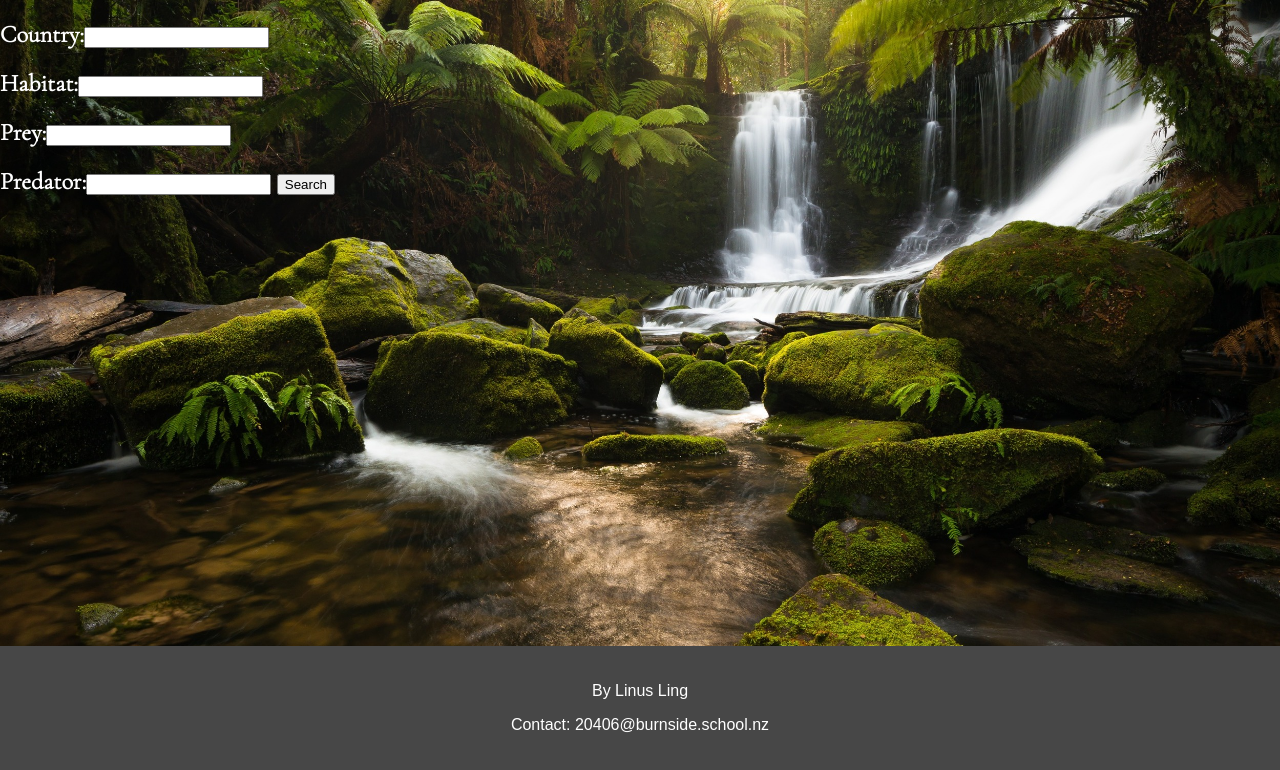
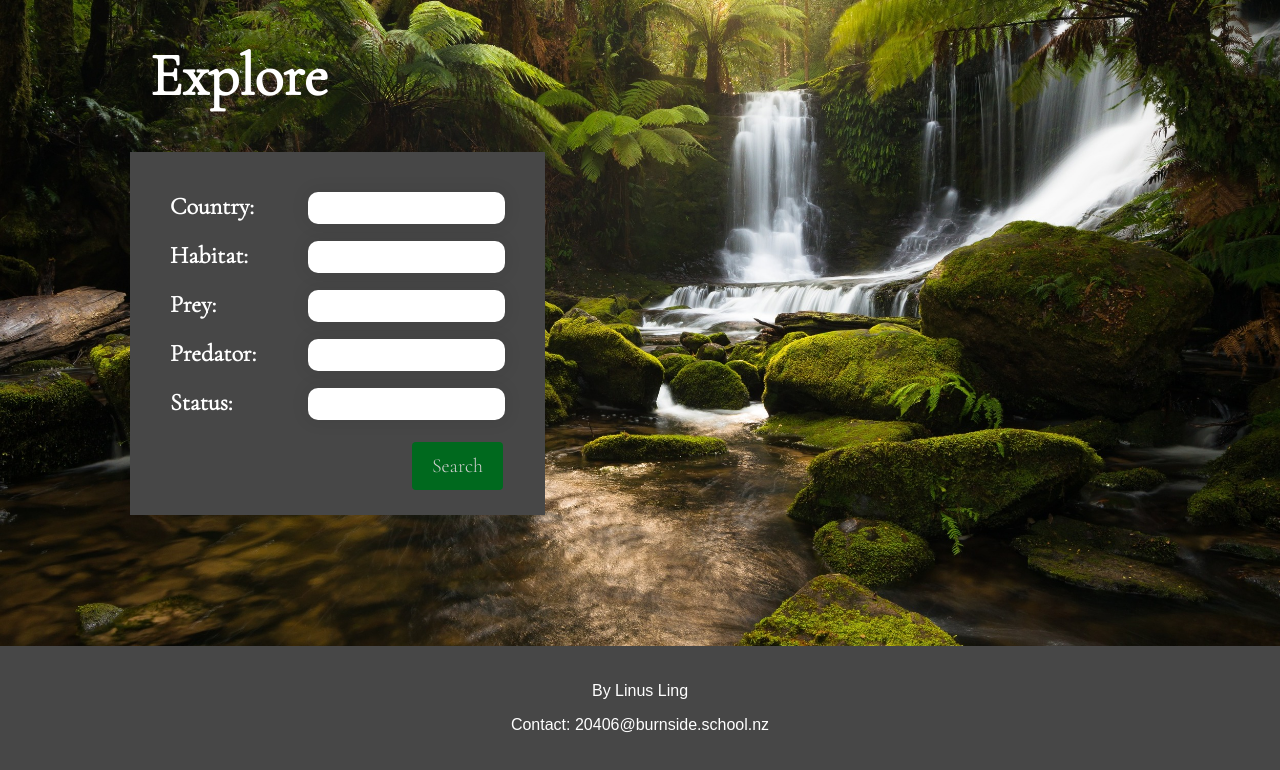
Before and after one commit to protrooper/Linuses-12DTP-project, a Flask app: page /explore in a window 1280 px wide. Shown: the part 30-800 px from the top of the page. Run offline with Flask 3, Linux system fonts and the light colour scheme; data comes from the database, SQL or seed files in the repository.

Commit message:
finished css for explore & insert pages. Insert page now has another search input for status.

```diff
--- a/routes.py
+++ b/routes.py
@@ -85,15 +85,16 @@ def insert_into(data, frogName, tableName, jointTable, id, cur):
 
 
 # searches database for frogs which match the searched criteria, takes parameters from form.
-def search_frogs(country, location, prey, predator):
+def search_frogs(country, location, prey, predator, status):
     conn = sqlite3.connect('frog.db')
     cur = conn.cursor()
 
     cur.execute('''SELECT * FROM frogs WHERE id IN (SELECT fid FROM FrogCountry WHERE cid IN (SELECT id FROM country WHERE name LIKE ?))
         AND id IN (SELECT fid FROM FrogHabitat WHERE hid IN (SELECT id FROM habitat WHERE name LIKE?))
         AND id IN (SELECT fid FROM FrogPrey WHERE pid IN (SELECT id FROM prey WHERE name LIKE?))
-        AND id IN (SELECT fid FROM FrogPredator WHERE pid IN (SELECT id FROM predator WHERE name LIKE?))''',
-        ('%'+ country+'%', '%'+ location+'%', '%'+ prey+'%', '%'+ predator+'%'))
+        AND id IN (SELECT fid FROM FrogPredator WHERE pid IN (SELECT id FROM predator WHERE name LIKE?))
+        AND id IN (SELECT id FROM frogs WHERE status IN(SELECT id FROM statuses WHERE name LIKE?))''',
+        ('%'+ country+'%', '%'+ location+'%', '%'+ prey+'%', '%'+ predator+'%', '%'+status+'%'))
 
     results = cur.fetchall()
     conn.close()
@@ -135,7 +136,7 @@ def explore():
     if request.method == "POST":
         data = dict(request.form)
 
-        results = search_frogs(data['search'], data['habitat'], data['prey'], data['predator'])
+        results = search_frogs(data['country'], data['habitat'], data['prey'], data['predator'], data['statuses'])
         sortedResults = sorted(results, key=lambda frog: frog[1])  # sorts results in alphabetical order, based on name
 
         return render_template("search.html", title="search results", frogs=sortedResults)
@@ -145,11 +146,12 @@ def explore():
         queries = [['SELECT * FROM country'],
                    ['SELECT * FROM habitat'],
                    ['SELECT * FROM prey'],
-                   ['SELECT * FROM predator']]
-        fetchall = [True, True, True, True]
-        countries, habitats, preys, predators = fetch_data(queries, fetchall)
+                   ['SELECT * FROM predator'],
+                   ['SELECT * FROM statuses']]
+        fetchall = [True, True, True, True, True]
+        countries, habitats, preys, predators, statuses = fetch_data(queries, fetchall)
 
-        return render_template("explore.html", title="Explore", results=sortedResults, countries=countries, habitats=habitats, preys=preys, predators=predators)
+        return render_template("explore.html", title="Explore", results=sortedResults, countries=countries, habitats=habitats, preys=preys, predators=predators, statuses=statuses)
 
 
 @app.route('/all_frogs')
--- a/static/css/style.css
+++ b/static/css/style.css
@@ -19,7 +19,9 @@ body {
 }
 
 
-
+h1 {
+    font-size: 80px;
+}
 
 
 /**NAV BAR
@@ -138,7 +140,7 @@ nav a:hover::before {
     padding-left: 30px;
     margin: 0;
     text-align: left;
-    font-size: 60px;
+    font-size: 80px;
     color: white;
 }
 
@@ -321,7 +323,7 @@ nav a:hover::before {
 
 
 
-/**frog pag
+/**frog page
 -------------------------------------------------------------------------**/
 
 .info_container {
@@ -385,3 +387,60 @@ nav a:hover::before {
     grid-column: span 2;
     background-color: #474747;
 }
+
+
+/**EXPLORE PAGE
+-------------------------------------------------------------------**/
+
+.explore {
+    font-size: 60px;
+    padding: 40px 20px 0;
+    margin: 0 130px;
+    float: left;
+}
+
+input[type=submit] {
+    font-family: "Cormorant garamond", sans-serif;
+    font-size: 20px;
+    color: #cfcfcf;
+    background-color: #00691e;
+    padding: 12px 20px;
+    border: none;
+    border-radius: 4px;
+    cursor: pointer;
+    margin: 5px 2px;
+    float: right;
+}
+
+.input_container {
+    width: 375px;
+    background-color: #474747;
+    padding: 20px;
+    margin: 40px 130px;
+    float: left;
+}
+
+.input_container h2 {
+    margin: 20px;
+}
+
+.input_container input[list] {
+    height: 12px;
+    border: none;
+    float: right;
+    border-radius: 10px;
+    padding: 10px;
+    box-shadow:0 0 15px 4px rgba(0,0,0,0.06);
+}
+
+
+/**INSERT PAGE
+-----------------------------------------------------------------------**/
+
+.insert_container {
+    width: 70%;
+    background-color: #474747;
+    padding: 2% 8% 8%;
+    margin: 40px 130px 180px;
+
+}
--- a/templates/explore.html
+++ b/templates/explore.html
@@ -2,8 +2,11 @@
 {%block content%}
 
 
+<h1 class="explore">Explore</h1>
+
 <form method="post">
-    <h2>Country:<input list = "countries" name = "search" maxlength = "20" autocomplete="off">
+    <div class = "input_container">
+    <h2>Country: <input list = "countries" name = "country" maxlength = "20" autocomplete="off"></h2>
     <datalist id = "countries">
         <!--list possible search inputs -->
         {%for item in countries %}
@@ -11,7 +14,7 @@
         {%endfor%}
     </datalist>
 
-    <h2>Habitat:<input list = "habitats" name = "habitat" maxlength = "20" autocomplete="off">
+    <h2>Habitat: <input list = "habitats" name = "habitat" maxlength = "20" autocomplete="off"></h2>
     <datalist id = "habitats">
         <!--list possible search inputs -->
         {%for item in habitats %}
@@ -19,7 +22,7 @@
         {%endfor%}
     </datalist>
 
-    <h2>Prey:<input list = "preys" name = "prey" maxlength = "20" autocomplete="off">
+    <h2>Prey: <input list = "preys" name = "prey" maxlength = "20" autocomplete="off"></h2>
     <datalist id = "preys">
         <!--list possible search inputs -->
         {%for item in preys %}
@@ -27,7 +30,7 @@
         {%endfor%}
     </datalist>
 
-    <h2>Predator:<input list = "predators" name = "predator" maxlength = "20" autocomplete="off">
+    <h2>Predator: <input list = "predators" name = "predator" maxlength = "20" autocomplete="off"></h2>
     <datalist id = "predators">
         <!--list possible search inputs -->
         {%for item in predators %}
@@ -35,9 +38,17 @@
         {%endfor%}
     </datalist>
 
+    <h2>Status: <input list = "status" name = "statuses" maxlength = "20" autocomplete="off"></h2>
+    <datalist id = "status">
+        <!--list possible search inputs -->
+        {%for item in statuses %}
+            <option value= "{{item[1]}}">
+        {%endfor%}
+    </datalist>
 
-    <input type = "submit" value = "Search">
-    </h2>
+
+    <h2><input type = "submit" value = "Search"></h2>
+    </div>
 </form>
 
 {%endblock%}
--- a/templates/insert_data.html
+++ b/templates/insert_data.html
@@ -3,6 +3,8 @@
 
 
 <form method="post" enctype="multipart/form-data">
+    <div class = "insert_container">
+    <h1>Insert</h1>
     <h2>Name:<input list = "frogs" name = "name" maxlength = "40" autocomplete="off" required></h2>
         <datalist id = "frogs">
             <!--list exiisting frog names-->
@@ -86,7 +88,7 @@
     </div>
 
     <input type = "submit" value = "Submit">
-    </h2>
+    </div>
 </form>
 
 <!--Buttons-->
```
